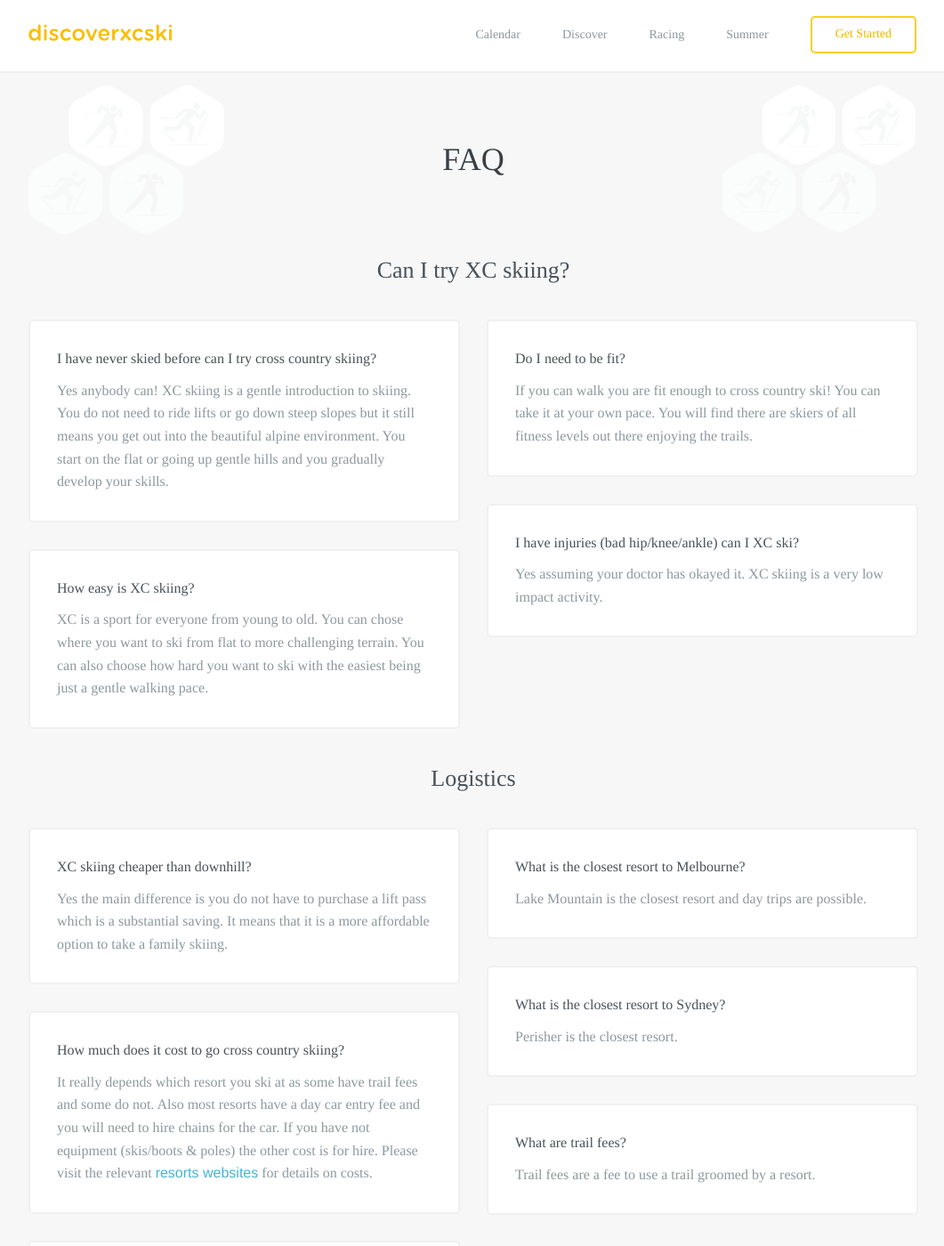
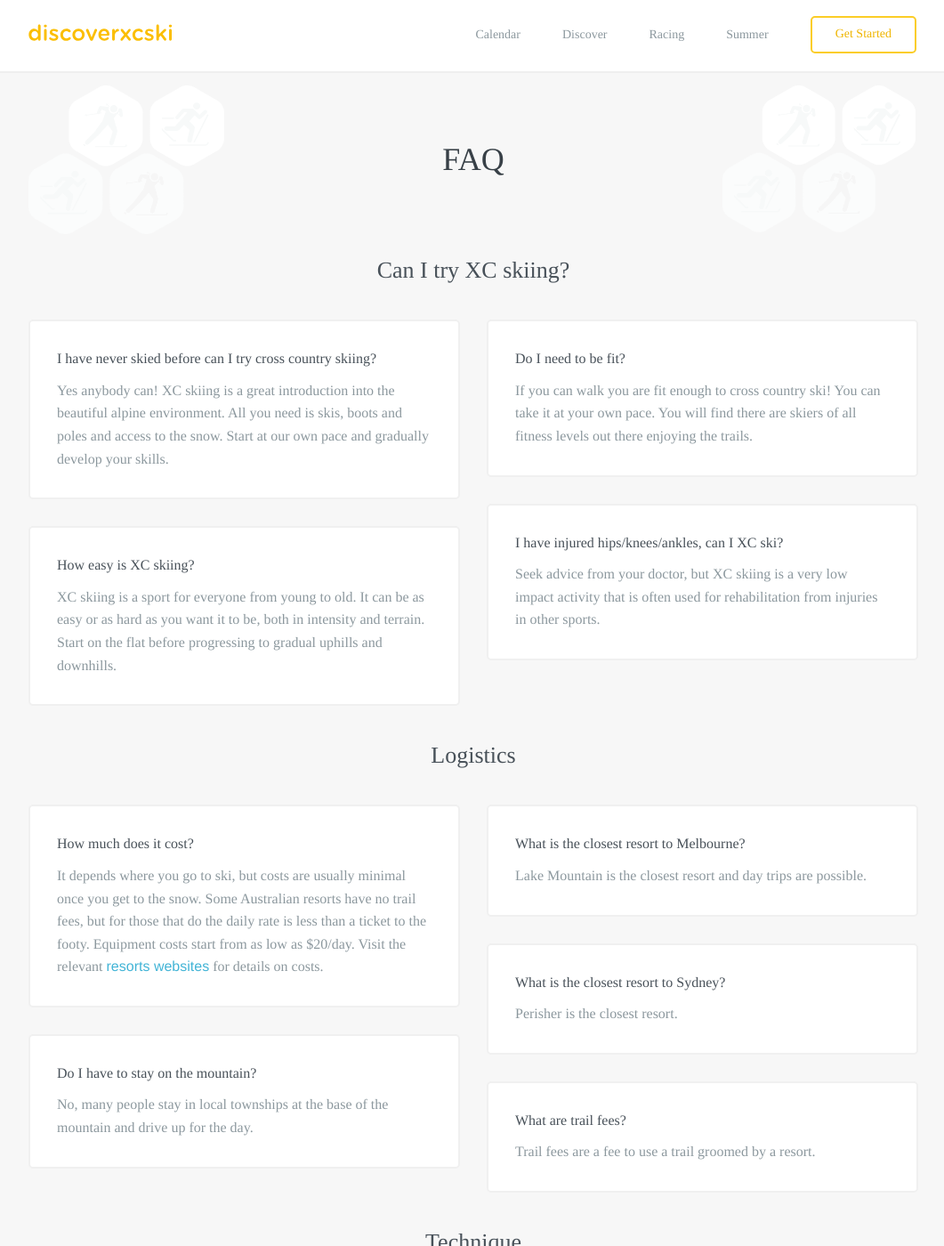
Before and after one commit to robcatto/robcatto.github.io, a Jekyll site: the page built from faq/index.html, in a window 1280 px wide and 1400 px high. Shown: the whole window at 89% size, without its empty margins (108-1169 px from the left). Built offline with Jekyll 4.4.1, drawn with Linux system fonts in a browser that asks for light colours; some web fonts are replaced; Markdown is read by kramdown in place of the engine named in the settings; some of the changed text lies outside the part shown.

Commit message:
Update index.html

```diff
--- a/faq/index.html
+++ b/faq/index.html
@@ -48,7 +48,7 @@ layout: default
                       <div class="large-outline">
                         <h3>I have never skied before can I try cross country skiing?</h3>
                         <p>
-                                Yes anybody can!  XC skiing is a gentle introduction to skiing.  You do not need to ride lifts or go down steep slopes but it still means you get out into the beautiful alpine environment. You start on the flat or going up gentle hills and you gradually develop your skills.
+                                Yes anybody can! XC skiing is a great introduction into the beautiful alpine environment. All you need is skis, boots and poles and access to the snow. Start at our own pace and gradually develop your skills.
                         </p>
                         </div>
 
@@ -57,7 +57,7 @@ layout: default
                       <div class="large-outline">
                         <h3>How easy is XC skiing?</h3>
                         <p>
-                                XC is a sport for everyone from young to old.  You can chose where you want to ski from flat to more challenging terrain.  You can also choose how hard you want to ski with the easiest being just a gentle walking pace.
+                                XC skiing is a sport for everyone from young to old. It can be as easy or as hard as you want it to be, both in intensity and terrain. Start on the flat before progressing to gradual uphills and downhills.
                         </p>
                         </div>
                         </div>
@@ -72,9 +72,9 @@ layout: default
                         </div>
 
                         <div class="large-outline">
-                        <h3>I have injuries (bad hip/knee/ankle) can I XC ski?</h3>
+                        <h3>I have injured hips/knees/ankles, can I XC ski?</h3>
                         <p>
-                                Yes assuming your doctor has okayed it.  XC skiing is a very low impact activity.
+                                Seek advice from your doctor, but XC skiing is a very low impact activity that is often used for rehabilitation from injuries in other sports.
                         </p>
                         </div>
                         </div>
@@ -85,15 +85,9 @@ layout: default
                 <div class="row" style="overflow: auto; max-width: 1030px;">
                       <div class="column two" style="float: left;">
                         <div class="large-outline">
-                        <h3> XC skiing cheaper than downhill?</h3>
-                        <p>
-                                Yes the main difference is you do not have to purchase a lift pass which is a substantial saving.  It means that it is a more affordable option to take a family skiing.
-                        </p>
-                        </div>
-                        <div class="large-outline">
-                        <h3>How much does it cost to go cross country skiing?</h3>
-                        <p>
-                                It really depends which resort you ski at as some have trail fees and some do not.   Also most resorts have a day car entry fee and you will need to hire chains for the car.   If you have not equipment (skis/boots & poles) the other cost is for hire.    Please visit the relevant <a href="/get-started/resorts" target="_blank">resorts websites</a> for details on costs.
+
+                        <h3>How much does it cost?</h3>
+                        <p>It depends where you go to ski, but costs are usually minimal once you get to the snow. Some Australian resorts have no trail fees, but for those that do the daily rate is less than a ticket to the footy. Equipment costs start from as low as $20/day. Visit the relevant <a href="/get-started/resorts" target="_blank">resorts websites</a> for details on costs.
                         </p>
                         </div>
                         <div class="large-outline">
@@ -118,8 +112,7 @@ layout: default
                         </div>
                         <div class="large-outline">
                         <h3>What are trail fees?</h3>
-                        <p>
-                                Trail fees are a fee to use a trail groomed by a resort.
+                        <p> Trail fees are a fee to use a trail groomed by a resort.
                         </p>
                         </div>
                         </div>
@@ -129,29 +122,20 @@ layout: default
                       <div class="column two" style="float: left;">
                       <div class="large-outline">
                         <h3>What is the difference between skate skiing and traditional classic skiing?</h3>
-                        <p>
-                                Traditional classic skiing is a forward stride and glide motion similar to walking or running, where each ski is pushed forward alternatively whilst leaving the other ski stationary.
+                        <p> Classic skiing is a forward stride and glide motion similar to walking or running, where each ski is pushed forward alternatively whilst leaving the other ski stationary.
                         </p>
-                        <p>
-                                Skate skiing involves pushing forward in a “V’ Stride and pushing alternative skis away from one another at an angle, similar to rollerblading/iceskating.
+                        <p> Skate skiing involves pushing forward in a “V’ Stride and pushing alternative skis away from one another at an angle, similar to rollerblading/iceskating.
+                        </p>
+                        </div>
+                      <div class="large-outline">
+                        <h3>Do I have to learn classic skiing before I try skating?</h3>
+                        <p>No you don’t have to. However it is easier to learn the classic style and get confident with your balance and agility on on skis before trying skating.
                         </p>
                         </div>
 
-
-
                       <div class="large-outline">
-                        <h3>Do I have to learn classic skiing before I try skating?</h3>
-                        <p>
-                                No you don’t have to. However it is easier to learn the classic style and get confident with your balance and agility on on skis before trying skating.
-                        </p>
-                        </div>
-
-
-
-                      <div class="large-outline">
-                        <h3>Are downhills really hard on XC skis?</h3>
-                        <p>
-                                No because of the more gentle terrain you will not need to use more than a snowplow in most places to slow you down.
+                        <h3>Is it hard to go downhill on XC skis?</h3>
+                        <p>No because of the more gentle terrain you will not need to use more than a snowplow in most places to slow you down.
                         </p>
                         </div>
                         </div>
@@ -232,8 +216,6 @@ layout: default
                          </p>
                            </div>
 
-
-
                       <div class="large-outline">
                          <h3>What are binding systems?</h3>
                         <p>
@@ -242,18 +224,13 @@ layout: default
                            </div>
 
 
-
                       <div class="large-outline">
                          <h3>Why are there so many different types of XC skis?</h3>
                         <p>
                                 There are lots of different types of skis depending on what technique you are wanting to do.  For example in classic skiing there are e.g. waxless skis, waxable skis, zero skis etc. For more detailed information check out the <a  href="/get-started/equipment">equipment page</a>.
                         </p>
-                          </div>
 
 
-
-
-                         </div>
 
                 </div>
                  <h3 class="faq__heading">Events</h3>
@@ -261,17 +238,13 @@ layout: default
                       <div class="column two" style="float: left;">
                       <div class="large-outline">
                         <h3>What is the Kangaroo Hoppet race?</h3>
-                        <p>
-                                The <a  href="/racing/kangaroo-hoppet">Kangaroo Hoppet</a> is Australia’s premier long distance cross country ski race, and a member of the prestigious Worldloppet series of international cross country ski events.  There are three events; the 42 km Kangaroo Hoppet, 21km Australian Birkebeiner and the 7 km Joey Hoppet.
+                        <p> The <a  href="/racing/kangaroo-hoppet">Kangaroo Hoppet</a> is Australia’s premier long distance cross country ski race, and a member of the prestigious Worldloppet series of international cross country ski events.  There are three events; the 42 km Kangaroo Hoppet, 21km Australian Birkebeiner and the 7 km Joey Hoppet.
                          </p>
                            </div>
 
-
-
                       <div class="large-outline">
                          <h3>What is Perisher XC Ski Week?</h3>
-                        <p>
-                                <a  href="/racing/xc-ski-week">XC Ski Week</a> is a week that caters for all levels of skiers whether you take part in the events or be a part of the cheering crowd. There are plenty of activities for all; try racing, improve your skiing or simply have fun in the snow. Activities may include Mystery Coffee Tours, Laser Biathlon, Fast & Female (girls only!), demonstrations and waxing clinics, plus all the free skiing that you can handle.
+                        <p><a  href="/racing/xc-ski-week">XC Ski Week</a> is a week that caters for all levels of skiers whether you take part in the events or be a part of the cheering crowd. There are plenty of activities for all; try racing, improve your skiing or simply have fun in the snow. Activities may include Mystery Coffee Tours, Laser Biathlon, Fast & Female (girls only!), demonstrations and waxing clinics, plus all the free skiing that you can handle.
                          </p>
                            </div>
                            </div>
```
